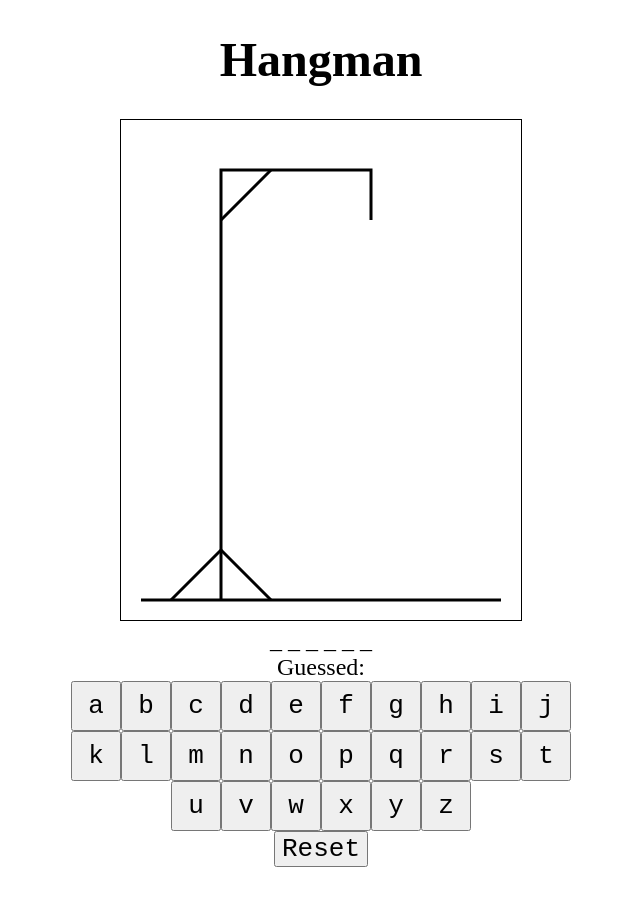
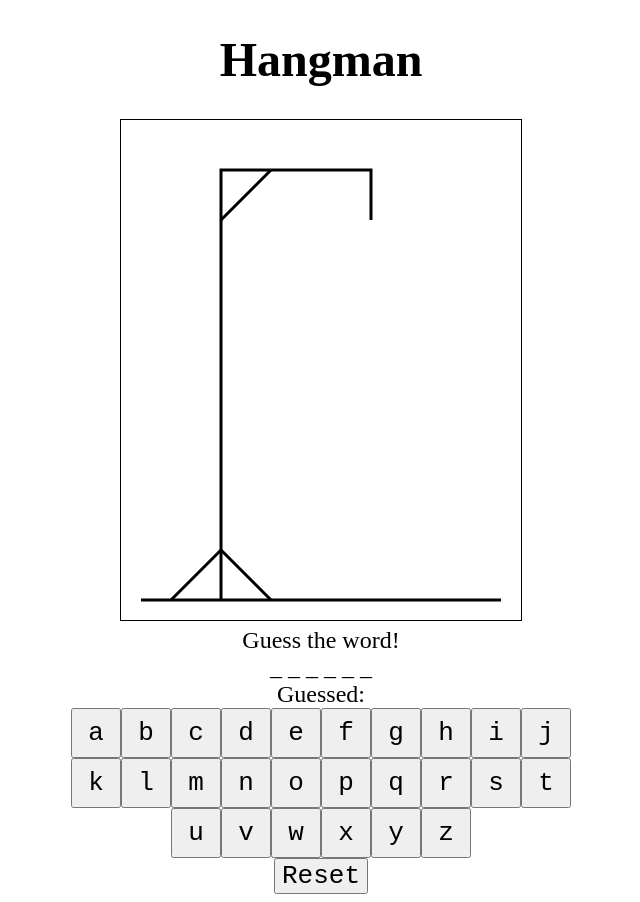
Before and after one commit to TomCP20/Hangman, a React (Vite) app: page / in a window 1280 px wide. Shown: the whole page, without its empty margins (319-959 px from the left). Before the commit the page ends 875 px from the top, so only its background shows below. Built offline with nearby package versions, Linux system fonts and the light colour scheme; the HTML template or start-up script is replaced by a standard one.

Commit message:
added prompt to guess the word

```diff
--- a/src/App.tsx
+++ b/src/App.tsx
@@ -1,10 +1,10 @@
 import './App.css'
-import { Hangman } from './pages/Hangman';
+import Hangman from './pages/Hangman';
 
 export default function App() {
   return (
     <>
-    <h1>Hangman</h1>
+      <h1>Hangman</h1>
       <Hangman />
     </>
   )
--- a/src/pages/Hangman.tsx
+++ b/src/pages/Hangman.tsx
@@ -3,7 +3,7 @@ import RandomWord from '../RandomWord';
 import InputChar from '../components/InputChar';
 import Diagram from '../components/Diagram';
 
-export function Hangman() {
+export default function Hangman() {
   function handleClick(c: string) {
     return () => {
       if (!gameOver && !gameWon) {
@@ -30,6 +30,7 @@ export function Hangman() {
     <div>
       {gameOver ? <>Gameover, the correct word was {word}.</> : false}
       {gameWon ? <>You Win!</> : false}
+      {!gameOver && ! gameWon? <>Guess the word!</> : false}
     </div>
 
     <div>{displayWord}</div>
```
Also changed, not shown: package.json (+4 -3 lines), 1 other file (tests, documents, lock files or other folders).
